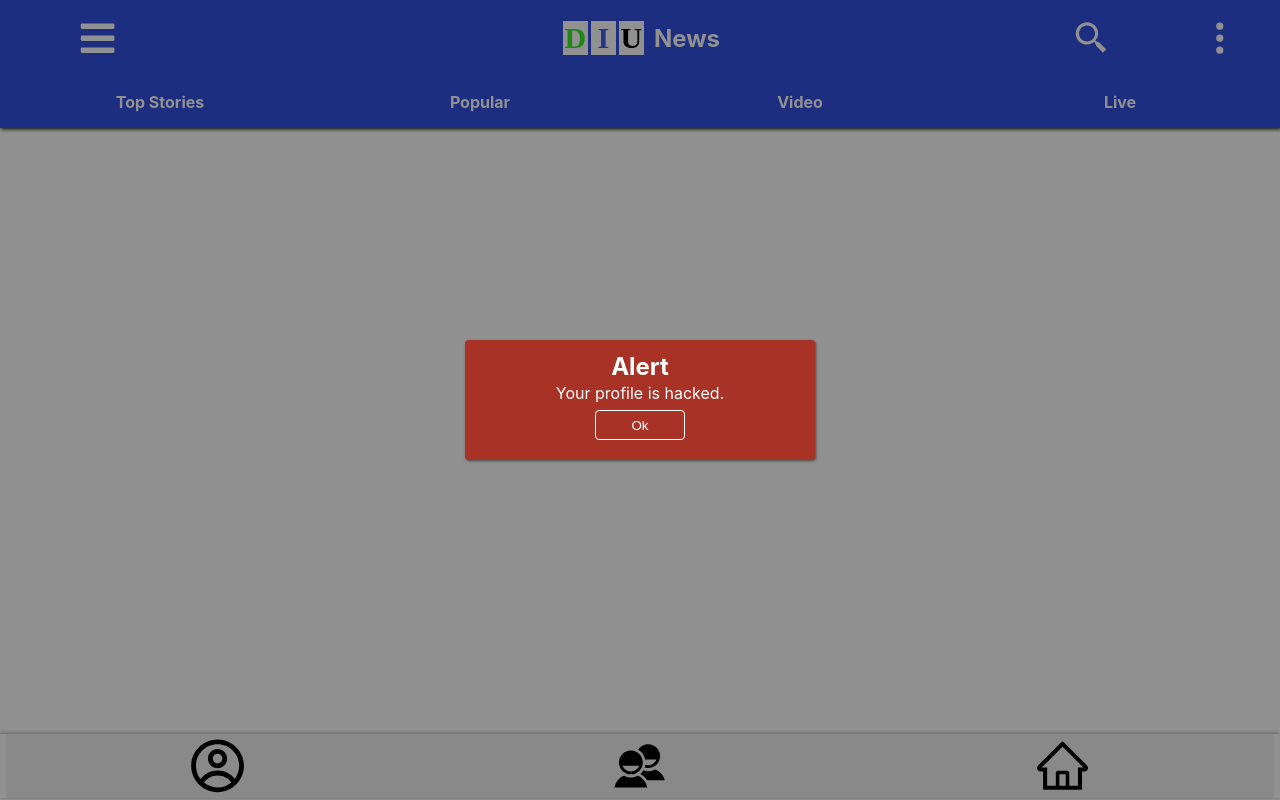
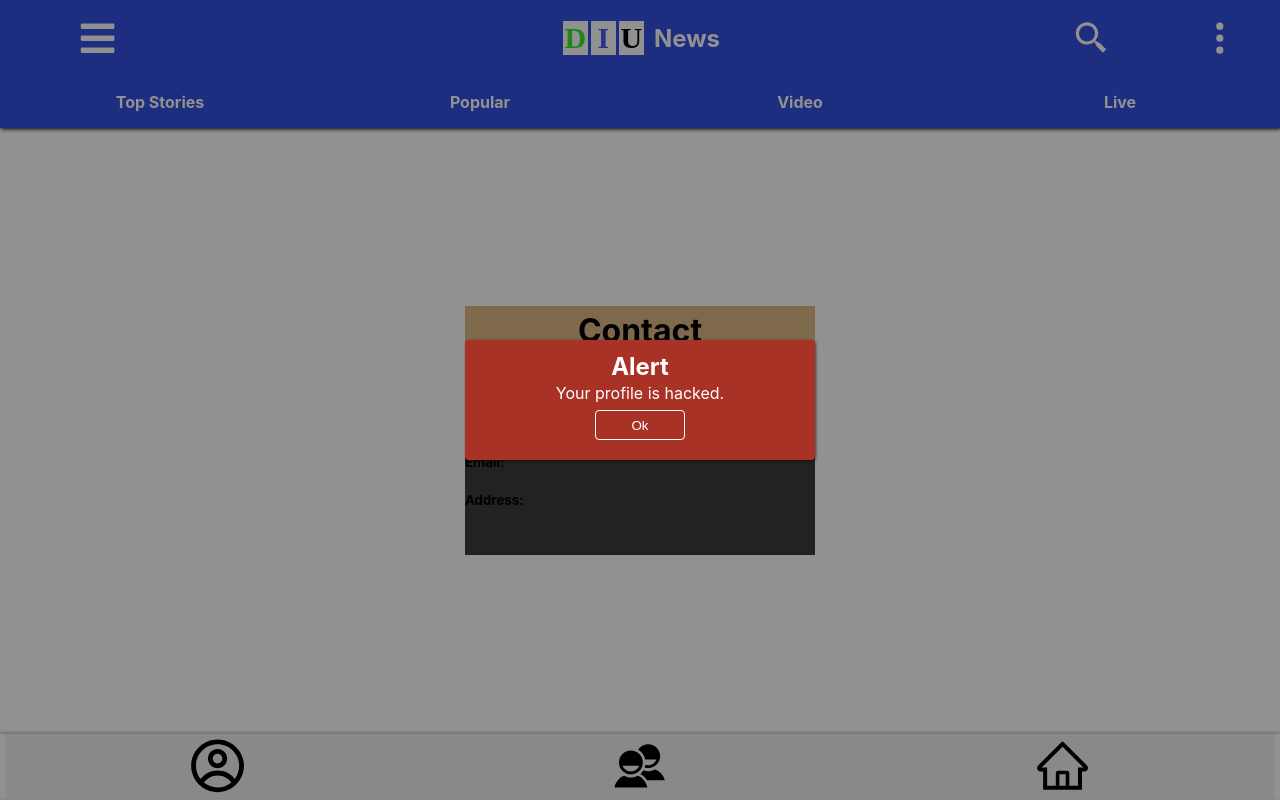
Before and after one commit to amandiu/daily-daffodil, a React (Create React App) app: page / in a window 1280 px wide. Built offline with nearby package versions, Linux system fonts and the light colour scheme.

Commit message:
Contact Page
Finished

```diff
--- a/src/App.js
+++ b/src/App.js
@@ -14,7 +14,7 @@ function App() {
     <div className="App">
       <Header></Header>
       <div className="body">
-
+        <Contact></Contact>
       </div>
       <Footer></Footer>
       <Alert display='flex' head='Alert' text='Your profile is hacked.'></Alert>
--- a/src/component/Contact.css
+++ b/src/component/Contact.css
@@ -4,9 +4,9 @@
     display: flex;
     margin: 0px;
     padding: 0px;
-    background-color: rgb(77, 3, 3);
     justify-content: center;
     align-items: center90;
+    flex-wrap: wrap;
 
 }
 .cnt-2{
@@ -24,3 +24,13 @@
     margin: 5px 5px ;
 
 }
+.cnt-3{
+    width: 350px;
+    height: 200px;
+    background-color: rgb(63, 60, 57);
+    margin: 0%;
+    padding: 0%;
+    justify-content: center;
+    align-items: center;
+    text-align: left;
+}
--- a/src/component/Contact.js
+++ b/src/component/Contact.js
@@ -6,6 +6,12 @@ function Contact(){
         <div className='cnt-2'>
         <h1><u>Contact</u></h1>
         </div>
+        <div className='cnt-3'>
+        <h5>Name:</h5>
+        <h5>Phone Number:</h5>
+        <h5>Email:</h5>
+        <h5>Address:</h5>
+        </div>
         </div>
     );
 }
```
